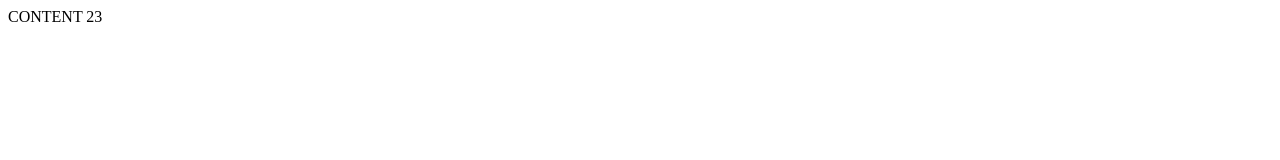
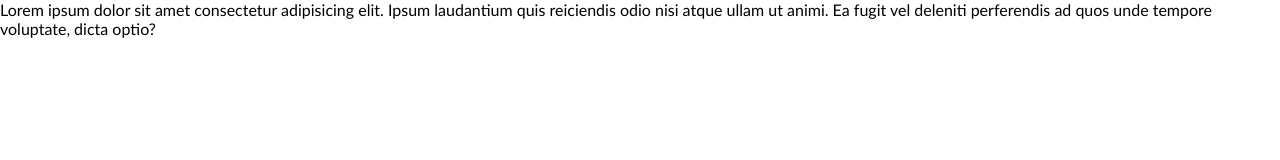
Before and after one commit to front-end-by-rimantas/29a-grupe-todo, a website: page index.html in a window 1280 px wide. Drawn offline with Linux system fonts and the light colour scheme.

Commit message:
CSS files

```diff
--- /dev/null
+++ b/css/base/reset.css
@@ -0,0 +1,12 @@
+html {
+  scroll-behavior: smooth;
+}
+
+body,
+body * {
+  margin: 0;
+  padding: 0;
+  vertical-align: top;
+  box-sizing: border-box;
+  font-family: 'Gill Sans', 'Gill Sans MT', Calibri, 'Trebuchet MS', sans-serif;
+}
--- /dev/null
+++ b/css/base/variables.css
@@ -0,0 +1,2 @@
+:root {
+}
--- /dev/null
+++ b/css/main.css
@@ -0,0 +1,10 @@
+/* base */
+@import './base/reset.css';
+@import './base/variables.css';
+
+/* 3rd-party */
+
+/* components */
+@import './components/todo.css';
+
+/* CUSTOM STYLE BELOW THIS COMMENT LINE */
--- a/index.html
+++ b/index.html
@@ -6,10 +6,11 @@
     <meta http-equiv="X-UA-Compatible" content="IE=edge">
     <meta name="viewport" content="width=device-width, initial-scale=1.0">
     <title>TODO</title>
+    <link rel="stylesheet" href="./css/main.css">
 </head>
 
 <body>
-    CONTENT 23
+    <p>Lorem ipsum dolor sit amet consectetur adipisicing elit. Ipsum laudantium quis reiciendis odio nisi atque ullam ut animi. Ea fugit vel deleniti perferendis ad quos unde tempore voluptate, dicta optio?</p>
 </body>
 
 </html>
```
Also changed, not shown: css/components/todo.css (added).
